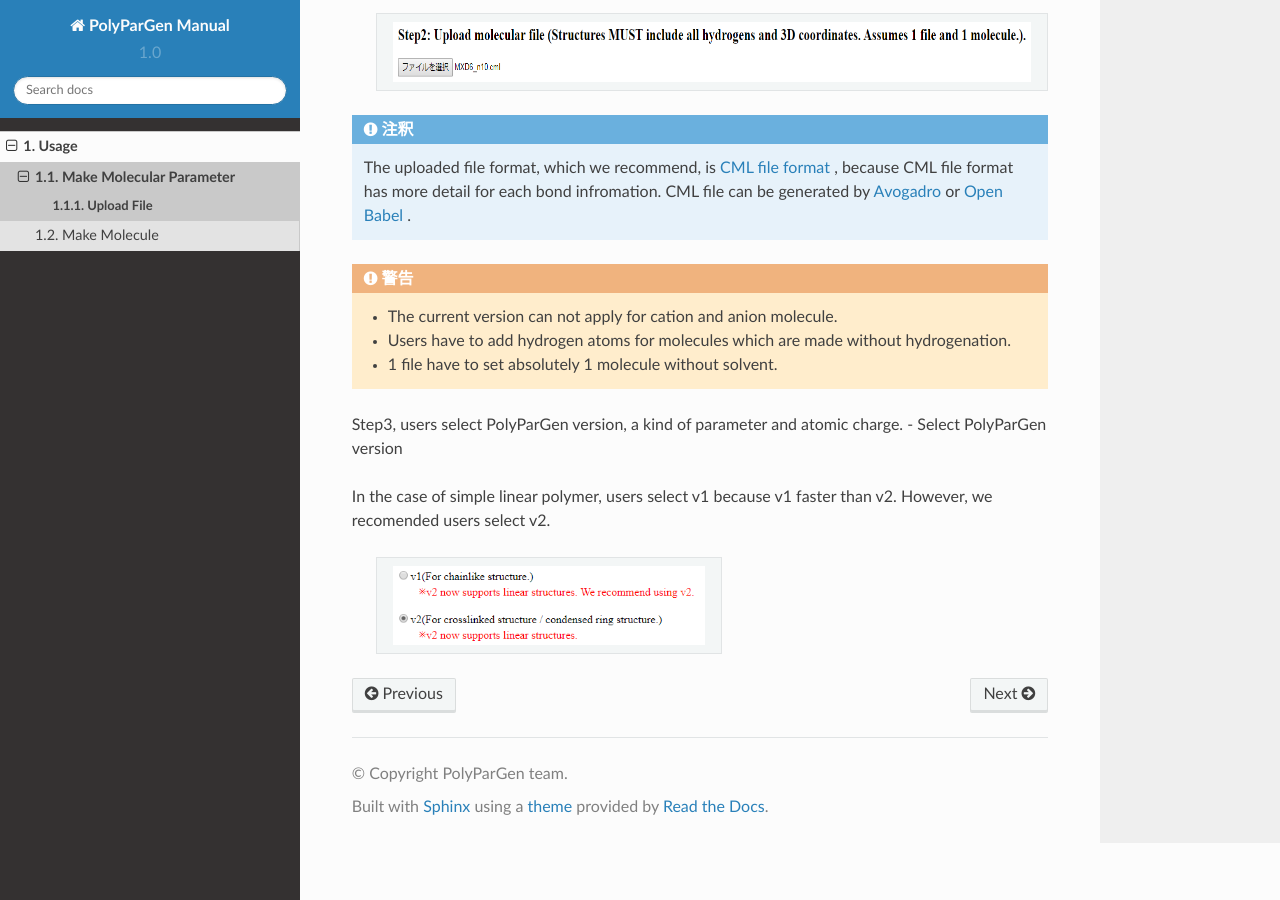
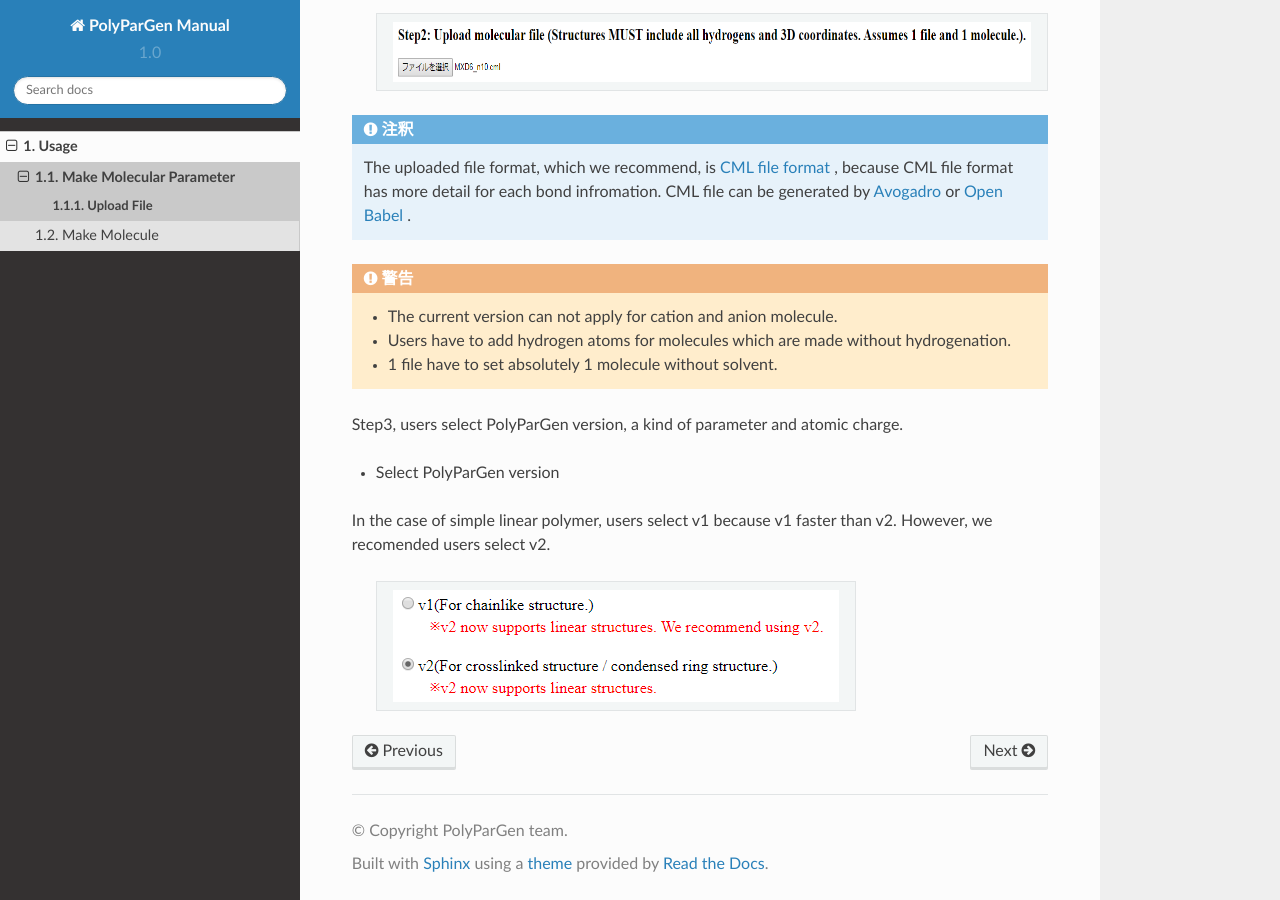
Before and after one commit to mori0711/polypargen_manual, a Sphinx documentation site: the page built from docs/usage/make_molecular_parameter/upload_file.rst, in a window 1280 px wide and 900 px high, scrolled down 1072 px. Built offline with Sphinx 7.4.7 and the Read the Docs theme 2.0.0, drawn with Linux system fonts in a browser that asks for light colours; some of the changed lines change nothing that is shown.

Commit message:
improve file upload

```diff
--- a/docs/usage/make_molecular_parameter/upload_file.rst
+++ b/docs/usage/make_molecular_parameter/upload_file.rst
@@ -50,6 +50,7 @@ Step2, users upload the molecule file from the following buttom.
 
 
 Step3, users select PolyParGen version, a kind of parameter and atomic charge.
+
 - Select PolyParGen version
 
 In the case of simple linear polymer, users select v1 because v1 faster than v2.
@@ -57,6 +58,6 @@ However, we recomended users select v2.
 
   +--------------------------------------------------------------------------+
   | .. image:: ./imgs/upload_file_005.png                                    |
-  |    :scale: 70 %                                                          |
+  |    :scale: 100 %                                                         |
   |    :align: center                                                        |
   +--------------------------------------------------------------------------+
```
